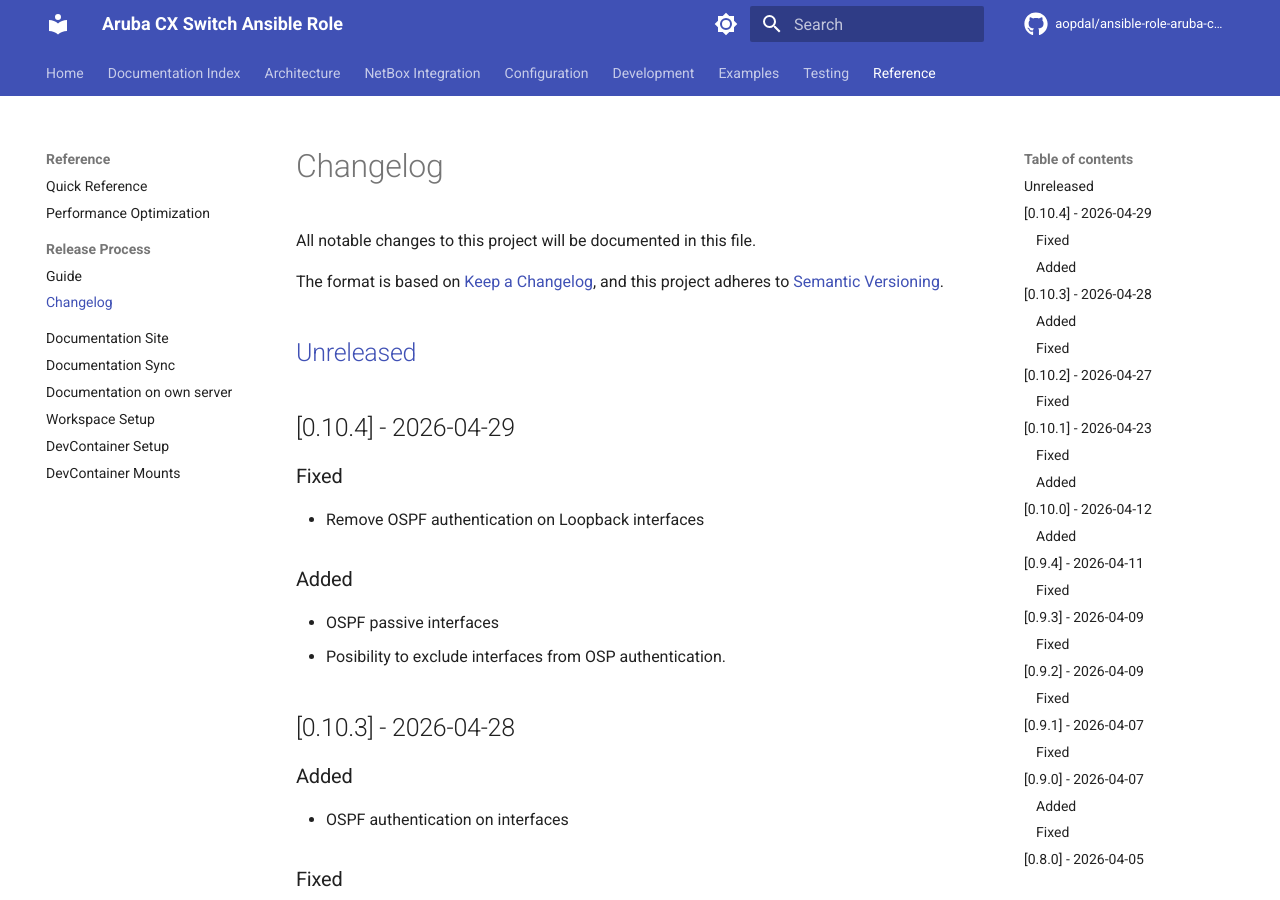
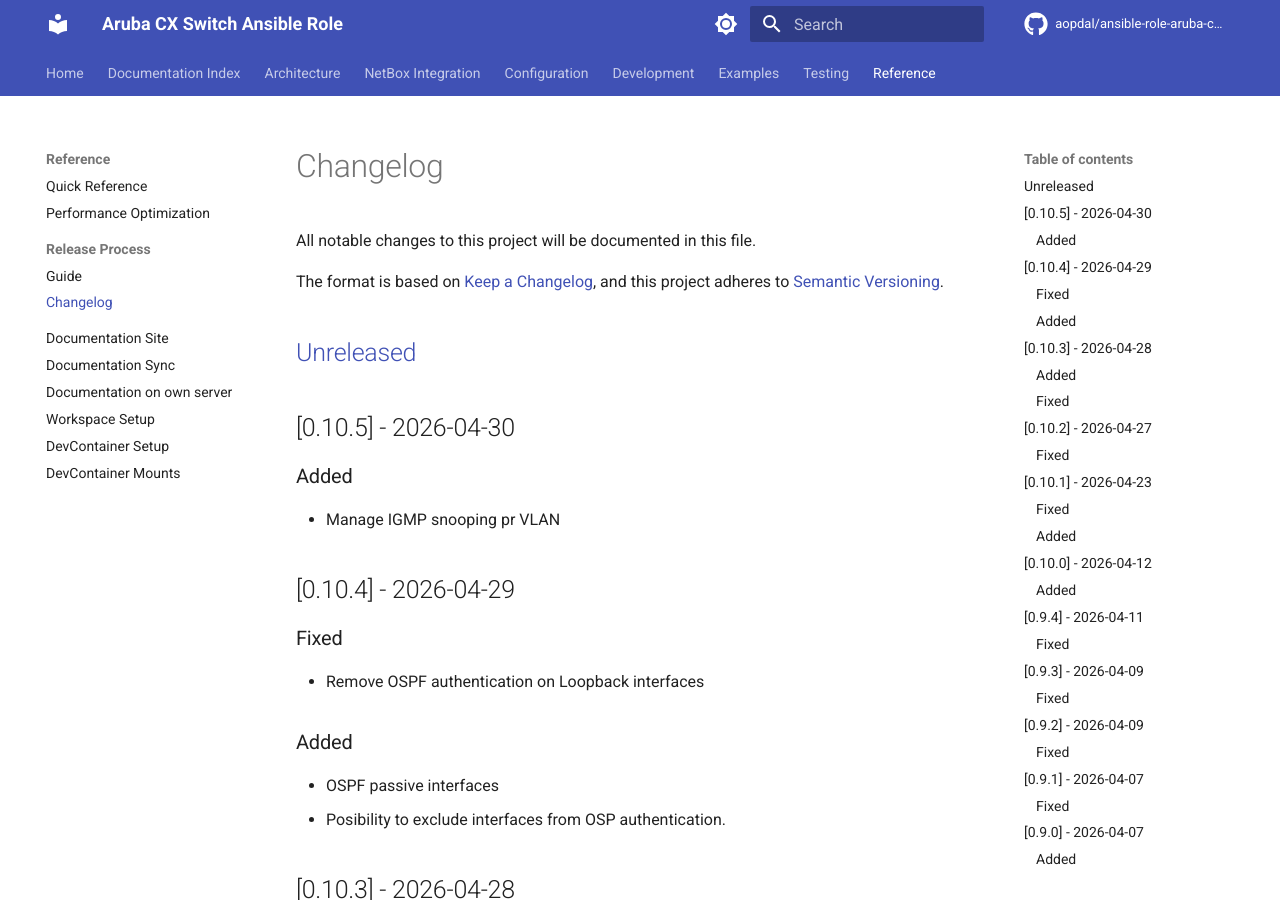
Before and after one commit to aopdal/ansible-role-aruba-cx-switch, an MkDocs documentation site: the page built from docs/CHANGELOG.md, in a window 1280 px wide and 900 px high. Built offline with MkDocs 1.6.1 and Material for MkDocs 9.7.7, drawn with Linux system fonts in a browser that asks for light colours; comment, search, counter and statistics services are not loaded.

Commit message:
chore: release version 0.10.5

```diff
--- a/docs/CHANGELOG.md
+++ b/docs/CHANGELOG.md
@@ -6,6 +6,12 @@ The format is based on [Keep a Changelog](https://keepachangelog.com/en/1.0.0/),
 and this project adheres to [Semantic Versioning](https://semver.org/spec/v2.0.0.html).
 
 ## [Unreleased]
+
+## [0.10.5] - 2026-04-30
+
+### Added
+
+- Manage IGMP snooping pr VLAN
 
 ## [0.10.4] - 2026-04-29
 
```
Also changed, not shown: CHANGELOG.md (+6 -0 lines), 1 other file.
